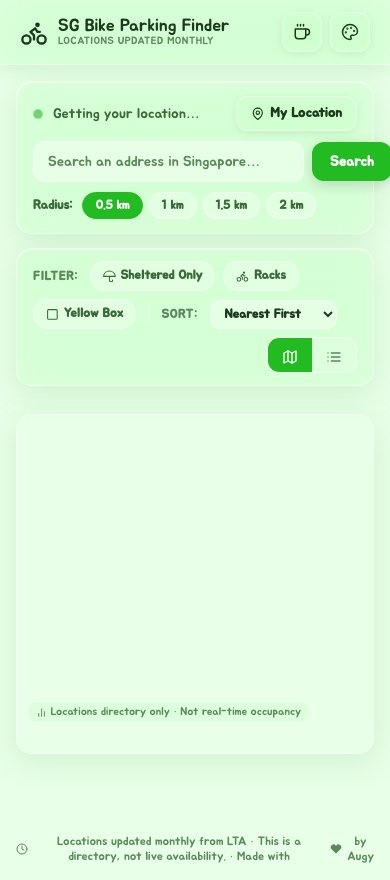
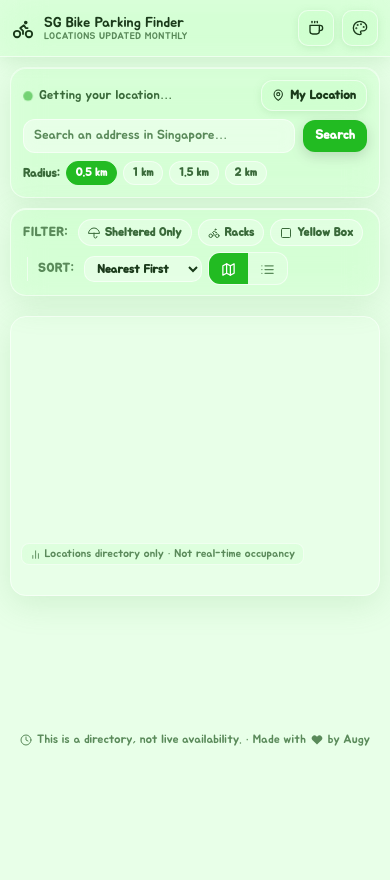
Before and after one commit to augy-studios/sgbike-parking, a plain HTML site: page index.html in a window 390 px wide. After the commit the page ends 844 px from the top, so only its background shows below. Drawn offline with nearby package versions, Linux system fonts and the light colour scheme.

Commit message:
Update freshness note in index.html and add responsive styles in style.css for improved mobile layout

```diff
--- a/index.html
+++ b/index.html
@@ -127,7 +127,7 @@
 
         <!-- Freshness note -->
         <div class="freshness-note">
-            <svg xmlns="http://www.w3.org/2000/svg" width="1em" height="1em" viewBox="0 0 24 24" fill="none" stroke="currentColor" stroke-width="2" stroke-linecap="round" stroke-linejoin="round" aria-hidden="true"><circle cx="12" cy="12" r="10"/><polyline points="12 6 12 12 16 14"/></svg> Locations updated monthly from LTA · This is a directory, not live availability. · Made with <svg xmlns="http://www.w3.org/2000/svg" width="1em" height="1em" viewBox="0 0 24 24" fill="currentColor" stroke="none" aria-hidden="true"><path d="M20.84 4.61a5.5 5.5 0 0 0-7.78 0L12 5.67l-1.06-1.06a5.5 5.5 0 0 0-7.78 7.78l1.06 1.06L12 21.23l7.78-7.78 1.06-1.06a5.5 5.5 0 0 0 0-7.78z"/></svg> by Augy
+            <svg xmlns="http://www.w3.org/2000/svg" width="1em" height="1em" viewBox="0 0 24 24" fill="none" stroke="currentColor" stroke-width="2" stroke-linecap="round" stroke-linejoin="round" aria-hidden="true"><circle cx="12" cy="12" r="10"/><polyline points="12 6 12 12 16 14"/></svg> This is a directory, not live availability. · Made with <svg xmlns="http://www.w3.org/2000/svg" width="1em" height="1em" viewBox="0 0 24 24" fill="currentColor" stroke="none" aria-hidden="true"><path d="M20.84 4.61a5.5 5.5 0 0 0-7.78 0L12 5.67l-1.06-1.06a5.5 5.5 0 0 0-7.78 7.78l1.06 1.06L12 21.23l7.78-7.78 1.06-1.06a5.5 5.5 0 0 0 0-7.78z"/></svg> by Augy
         </div>
 
     </main>
--- a/style.css
+++ b/style.css
@@ -1223,3 +1223,159 @@ svg[aria-hidden="true"] {
     grid-template-columns: repeat(3, 1fr);
   }
 }
+
+@media (max-width: 400px) {
+  /* Header */
+  header {
+    padding: 10px 12px;
+    gap: 8px;
+  }
+
+  .app-logo {
+    font-size: 22px;
+  }
+
+  .app-title {
+    font-size: 0.9rem;
+  }
+
+  .app-title span {
+    font-size: 0.6rem;
+  }
+
+  .btn-icon {
+    width: 36px;
+    height: 36px;
+    font-size: 16px;
+    border-radius: 10px;
+  }
+
+  /* Main layout */
+  main {
+    padding: 10px;
+    gap: 10px;
+  }
+
+  /* Location bar */
+  .location-bar {
+    padding: 12px;
+    gap: 8px;
+  }
+
+  .location-status {
+    flex-wrap: wrap;
+    gap: 6px;
+  }
+
+  .loc-text {
+    font-size: 0.8rem;
+  }
+
+  /* Search row */
+  .search-input {
+    font-size: 0.82rem;
+    padding: 8px 10px;
+  }
+
+  .btn-primary {
+    padding: 8px 12px;
+    font-size: 0.82rem;
+  }
+
+  .btn-secondary {
+    padding: 7px 10px;
+    font-size: 0.78rem;
+  }
+
+  /* Radius */
+  .radius-row {
+    gap: 6px;
+  }
+
+  .radius-label {
+    font-size: 0.76rem;
+  }
+
+  .radius-btn {
+    padding: 4px 9px;
+    font-size: 0.72rem;
+  }
+
+  /* Filter bar */
+  .filter-bar {
+    padding: 10px 12px;
+    gap: 6px;
+  }
+
+  .filter-chip {
+    padding: 5px 9px;
+    font-size: 0.75rem;
+  }
+
+  .sort-select {
+    font-size: 0.75rem;
+    padding: 5px 8px;
+  }
+
+  .view-toggle {
+    margin-left: 0;
+  }
+
+  .view-btn {
+    padding: 6px 12px;
+    font-size: 15px;
+  }
+
+  /* Map */
+  #map-container {
+    height: 280px;
+  }
+
+  /* Cards */
+  .parking-card {
+    padding: 12px;
+    gap: 10px;
+  }
+
+  .card-icon {
+    width: 38px;
+    height: 38px;
+    font-size: 18px;
+  }
+
+  /* Modal */
+  .modal {
+    padding: 18px 14px;
+  }
+
+  .modal-title {
+    font-size: 1rem;
+  }
+
+  /* Nav options */
+  .nav-option-btn {
+    padding: 8px 4px;
+  }
+
+  .nav-option-btn .nav-icon {
+    font-size: 18px;
+  }
+
+  .nav-option-btn .nav-name {
+    font-size: 0.62rem;
+  }
+
+  /* Detail modal */
+  .detail-stats {
+    gap: 8px;
+  }
+
+  .stat-value {
+    font-size: 1.2rem;
+  }
+
+  /* Pagination */
+  .pagination {
+    gap: 8px;
+  }
+}
```
